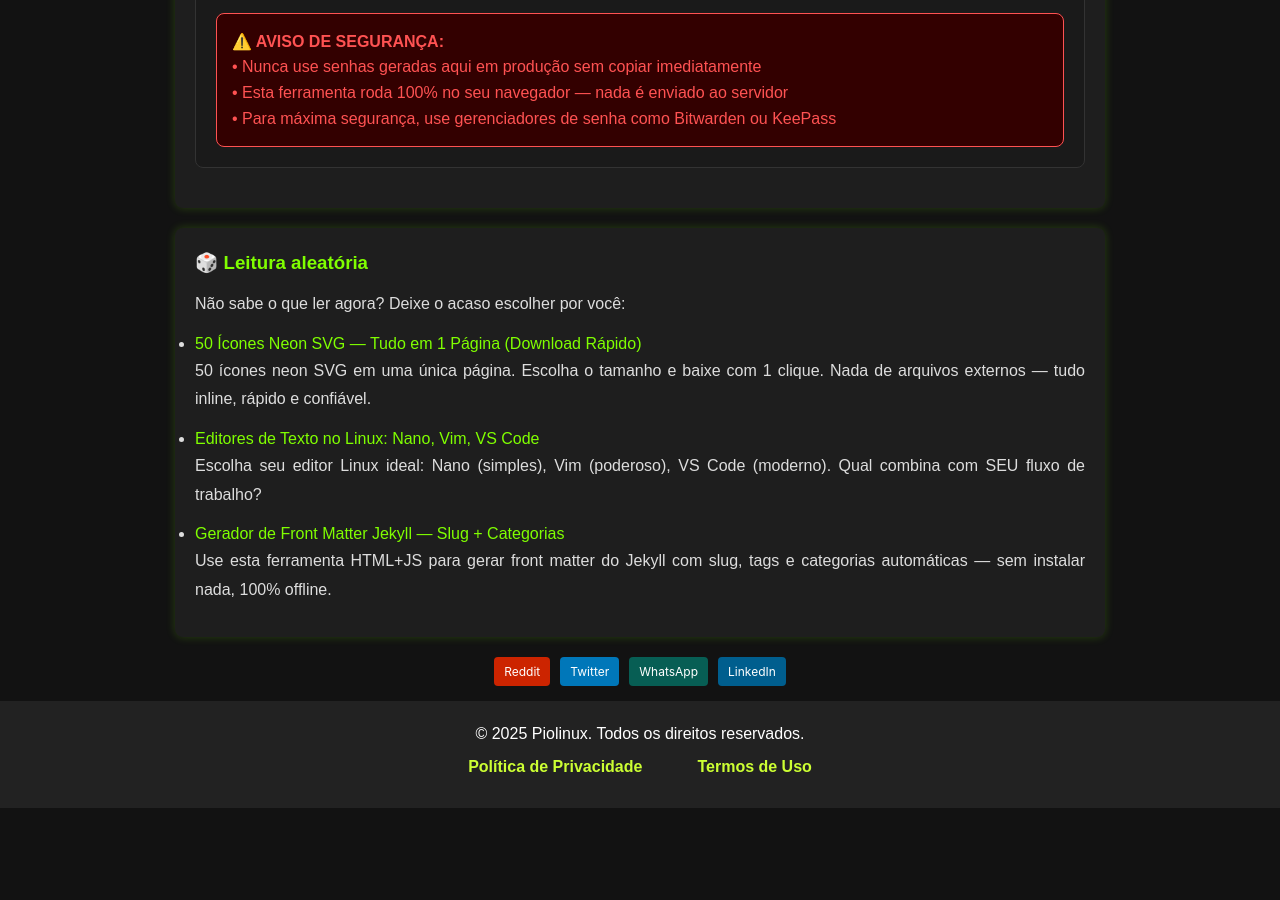
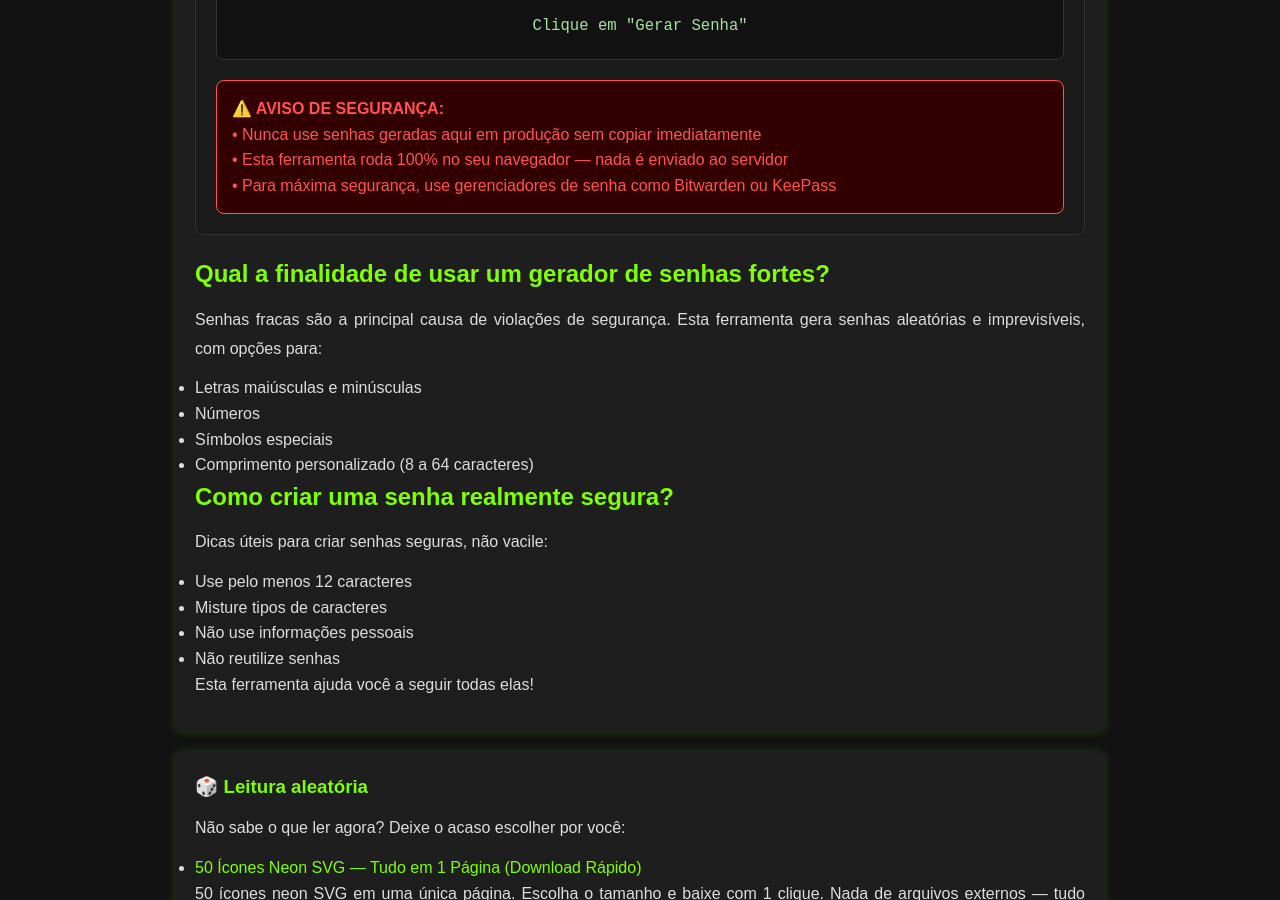
Before and after one commit to Piolinux/piolinux-site, a Jekyll site: the page built from _pages/tools/password-generator.html, in a window 1280 px wide and 900 px high, scrolled down 945 px. Built offline with Jekyll 4.4.1, drawn with Linux system fonts in a browser that asks for light colours; before the commit the page ends 1753 px from its top, so only the background shows below that; some of the changed text lies outside the part shown.

Commit message:
Update password-generator.html

```diff
--- a/_pages/tools/password-generator.html
+++ b/_pages/tools/password-generator.html
@@ -87,6 +87,30 @@ tags: [senha, seguranca, criptografia, sysadmin, devops, password, gerador, alea
     • Para máxima segurança, use gerenciadores de senha como Bitwarden ou KeePass
   </div>
 </div>
+
+
+<div class="seo-content">
+    <h2>Qual a finalidade de usar um gerador de senhas fortes?</h2>
+    <p>Senhas fracas são a principal causa de violações de segurança. Esta ferramenta gera senhas aleatórias e imprevisíveis, com opções para:</p>
+    <ul>
+      <li>Letras maiúsculas e minúsculas</li>
+      <li>Números</li>
+      <li>Símbolos especiais</li>
+      <li>Comprimento personalizado (8 a 64 caracteres)</li>
+    </ul>
+
+    <h2>Como criar uma senha realmente segura?</h2>
+    <p>Dicas úteis para criar senhas seguras, não vacile:</p>
+    <ul>
+      <li>Use pelo menos 12 caracteres</li>
+      <li>Misture tipos de caracteres</li>
+      <li>Não use informações pessoais</li>
+      <li>Não reutilize senhas</li>
+    </ul>
+    <p>Esta ferramenta ajuda você a seguir todas elas!</p>
+  </div>
+
+
 </section>
 
 
```
